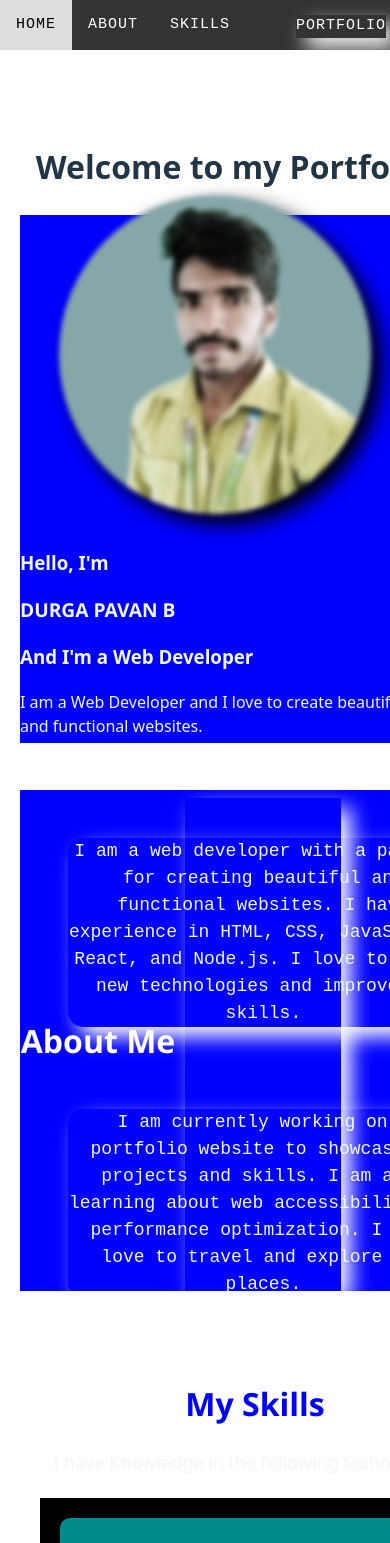
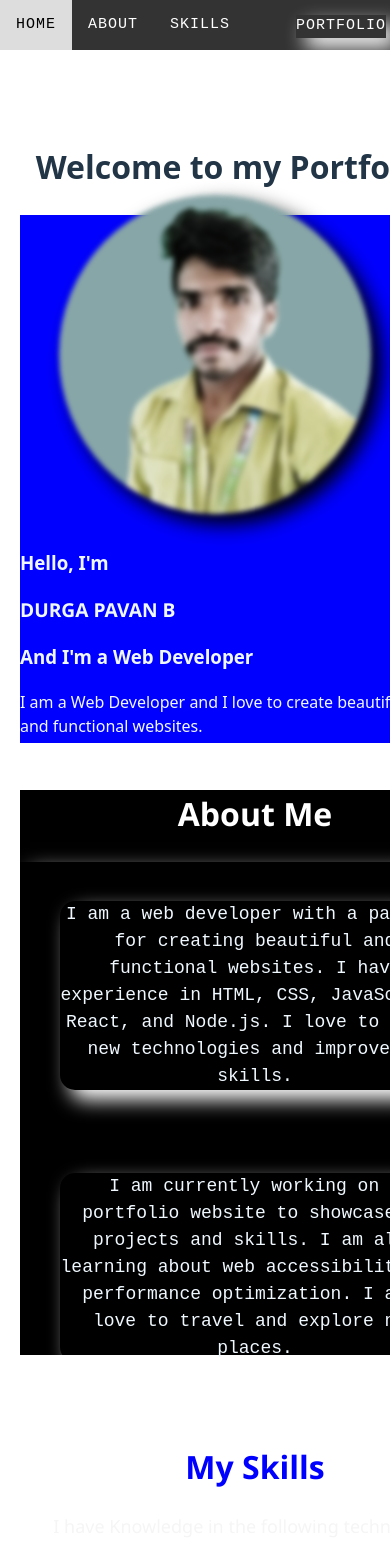
Before and after one commit to PavanMech321/portfolio-2, a React (Vite) app: page / in a window 390 px wide. Shown: the top 1543 px of the page. Built offline with nearby package versions, Linux system fonts and the light colour scheme.

Commit message:
Update App.css

```diff
--- a/src/App.css
+++ b/src/App.css
@@ -98,12 +98,12 @@
 }
   .About{
   /* width: 100vw; */
-  height: auto;
+/*   height: auto;
   margin-top: 2%;
   display: grid;
   grid-template-columns: 40vw 40vw;
-  gap : 2%;
-  background-color: blue;
+  gap : 2%; */
+  background-color: black;
   color:aliceblue;
   align-items: center;
   box-shadow: 10px 10px 20px white;
@@ -126,6 +126,7 @@
   font-family: 'Courier New', Courier, monospace;
   font-size: large;
   text-align: center;
+  background-color: black;
   justify-content: center;
 }
 #card{
```
